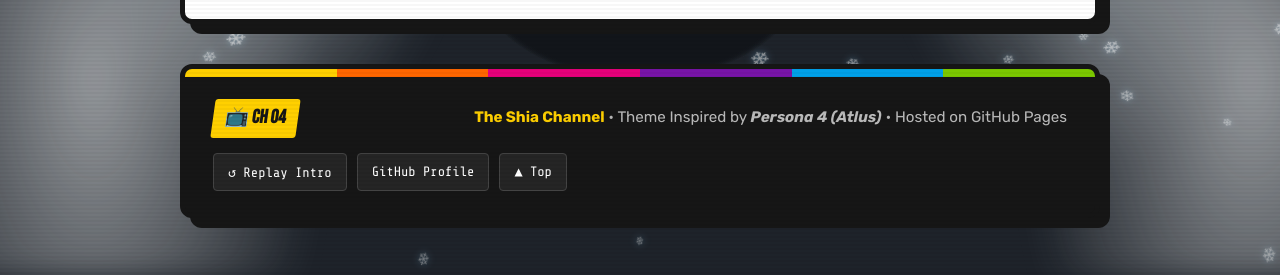
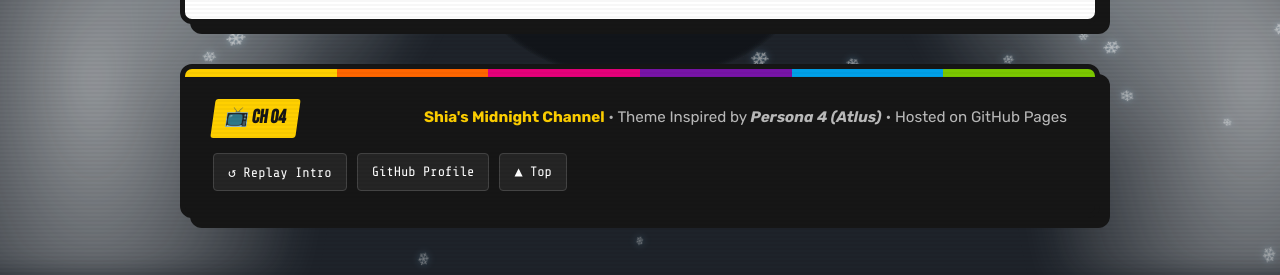
Before and after one commit to cristian-carotenuto/cristian-carotenuto.github.io, a Jekyll site: the page built from index.md, in a window 1280 px wide and 900 px high, scrolled down 7068 px. Shown: the part 622-897 px from the top of the window. Built offline with Jekyll 4.4.1, drawn with Linux system fonts in a browser that asks for light colours; our own code applies the rules of GitHub Pages for plain Markdown files.

Commit message:
Config Update
+ Name changed from "The Shia Channel" to "Shia's Midnight Channel"
+ fixed Mp3 player not working for P3, P5
+ fixed banner getting stuck after changing Playlist

```diff
--- a/_config.yml
+++ b/_config.yml
@@ -1,5 +1,5 @@
 theme: jekyll-theme-minimal
-title: The Shia Channel
+title: Shia's Midnight Channel
 description: now available even when it's not midnight!
 github_username: cristian-carotenuto
 channel: "CH 04"
```
